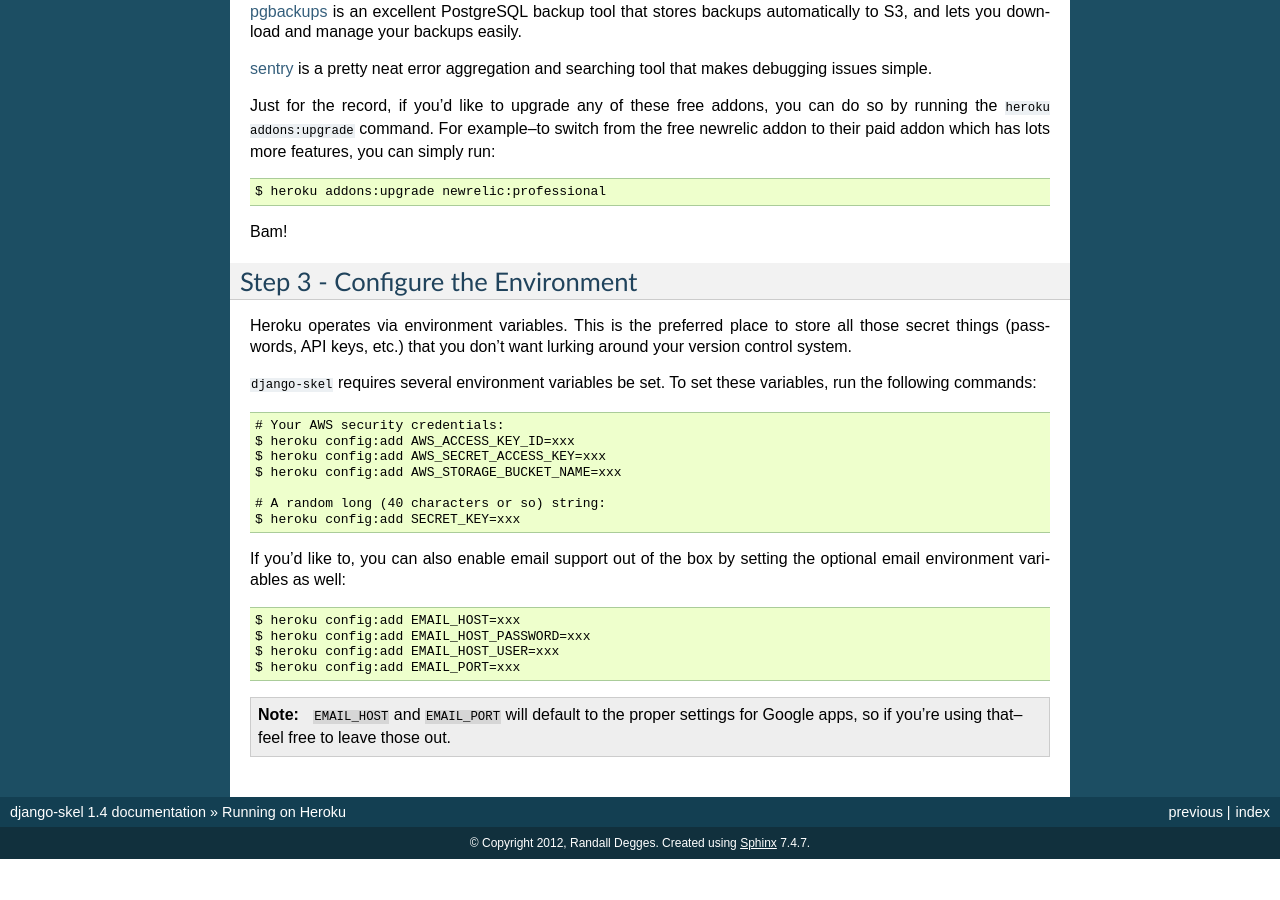
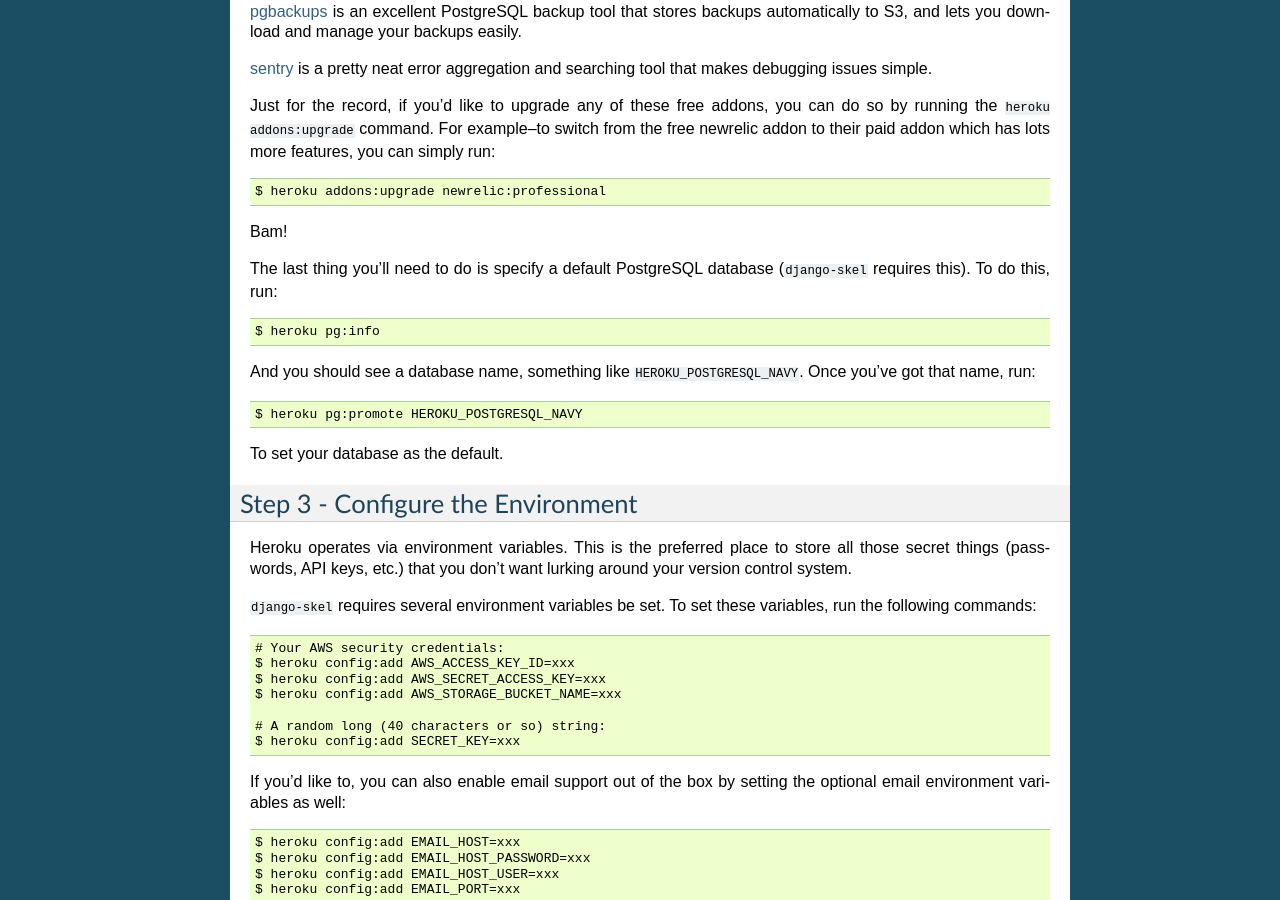
Before and after one commit to rdegges/django-skel, a Sphinx documentation site: the page built from docs/source/running-on-heroku.rst, in a window 1280 px wide and 900 px high, scrolled down 1584 px. Built offline with Sphinx 7.4.7, drawn with Linux system fonts in a browser that asks for light colours; before the commit the page ends 2443 px from its top, so only the background shows below that.

Commit message:
Adding section on pg:promote.

```diff
--- a/docs/source/running-on-heroku.rst
+++ b/docs/source/running-on-heroku.rst
@@ -96,6 +96,18 @@
 
 Bam!
 
+The last thing you'll need to do is specify a default PostgreSQL database
+(``django-skel`` requires this). To do this, run::
+
+    $ heroku pg:info
+
+And you should see a database name, something like ``HEROKU_POSTGRESQL_NAVY``.
+Once you've got that name, run::
+
+    $ heroku pg:promote HEROKU_POSTGRESQL_NAVY
+
+To set your database as the default.
+
 
 Step 3 - Configure the Environment
 ----------------------------------
```
